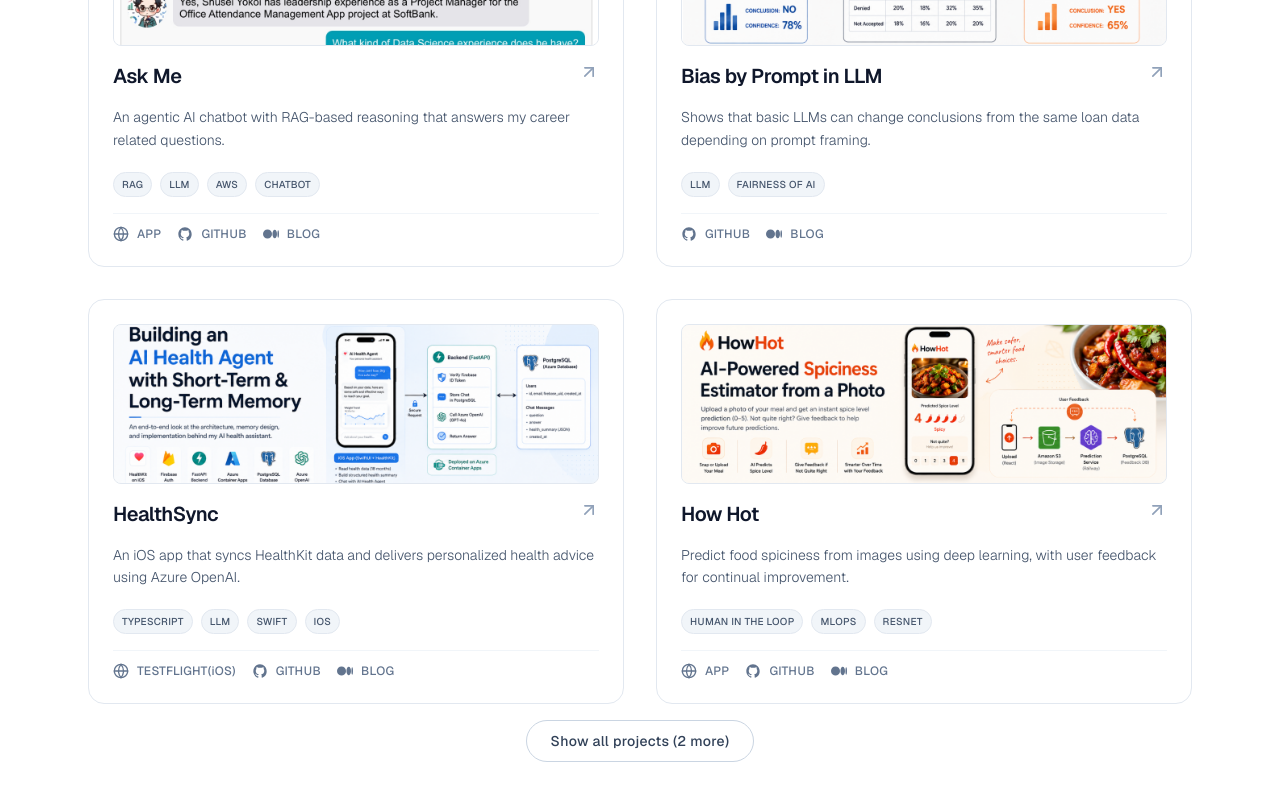
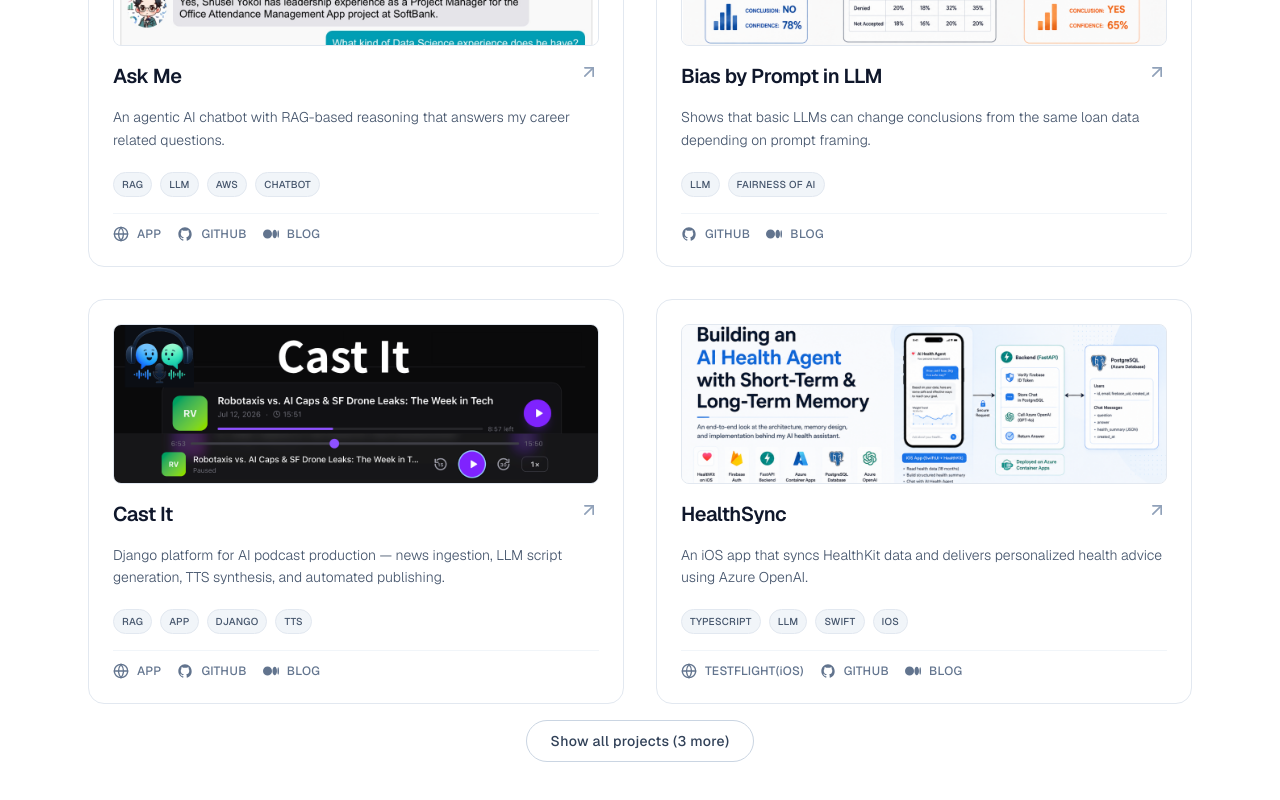
Before and after one commit to shuseiyokoi/portfolio, a Next.js app: page / in a window 1280 px wide. Shown: the part 1868-2668 px from the top of the page. Built offline with nearby package versions, Linux system fonts and the light colour scheme.

Commit message:
add cast it

```diff
--- a/app/page.tsx
+++ b/app/page.tsx
@@ -40,6 +40,17 @@ const projects = [
     github: "https://github.com/shuseiyokoi/Bias-by-Prompt-LLM-Fairness",
     medium:
       "https://medium.com/@shuseiyokoi/same-data-different-conclusion-bias-by-prompt-in-llm-analysis-c175905fede1",
+  },
+  {
+    title: "Cast It",
+    description: "Django platform for AI podcast production — news ingestion, LLM script generation, TTS synthesis, and automated publishing.",
+    tags: ["RAG", "APP", "DJANGO", "TTS"],
+    color: "slate" as const,
+    href: "#",
+    image: `${basePath}/cast-it_head.png`,
+    github: "https://github.com/wenyenhsu/cast-it-podcast-builder",
+    medium: "https://medium.com/@shuseiyokoi/cast-it-building-an-ai-podcast-platform-from-news-ingestion-to-personalized-feed-29da5534b3fb",
+    app: "https://shuseiyokoi.github.io/cast-it-frontend/",
   },
   {
     title: "HealthSync",
```
Also changed, not shown: public/cast-it_head.png (added).
